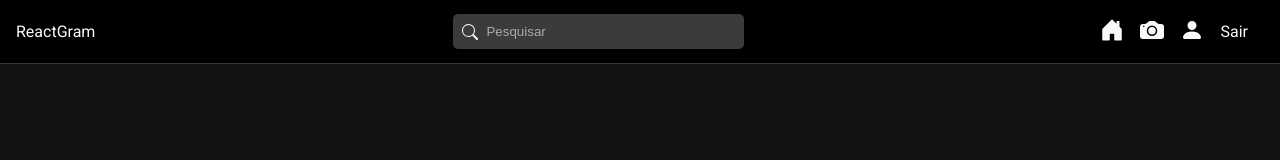
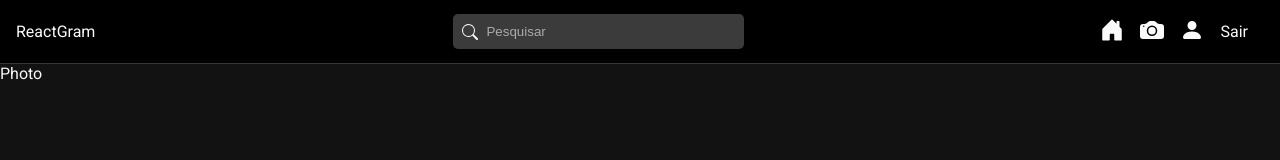
Before and after one commit to cristian-eds/reactgram, a React (Create React App) app in the folder frontend/: page /photos/1 in a window 1280 px wide. Shown: the top 160 px of the page. Built offline with nearby package versions, Linux system fonts and the light colour scheme; sample sign-in values are in the browser's storage.

Commit message:
Criacao pagina Photo

```diff
--- a/frontend/src/App.js
+++ b/frontend/src/App.js
@@ -17,6 +17,7 @@
 //components
 import Navbar from './components/Navbar';
 import Footer from './components/Footer';
+import Photo from './pages/Photo/Photo';
 
 
 function App() {
@@ -38,6 +39,7 @@
             <Route path='/users/:id' element={auth ? <Profile /> : <Navigate to="/login" />} />
             <Route path='/login' element={!auth ? <Login /> : <Navigate to="/" />} />
             <Route path='/register' element={!auth ? <Register /> : <Navigate to="/" />} />
+            <Route path='/photos/:id' element={auth ? <Photo /> : <Navigate to="/login" />} />
           </Routes>
         </div>
         <Footer />
--- /dev/null
+++ b/frontend/src/pages/Photo/Photo.js
@@ -0,0 +1,25 @@
+import React from 'react'
+import './Photo.css'
+
+import { uploads } from '../../utils/config'
+
+//components
+import Message from '../../components/Message'
+import { Link } from 'react-router-dom'
+
+//hooks
+import { useEffect, useState } from 'react'
+import { useSelector, useDispatch } from 'react-redux'
+import { useParams } from 'react-router-dom'
+
+//redux
+
+const Photo = () => {
+
+
+  return (
+    <div>Photo</div>
+  )
+}
+
+export default Photo
```
Also changed, not shown: frontend/src/pages/Photo/Photo.css (added).
